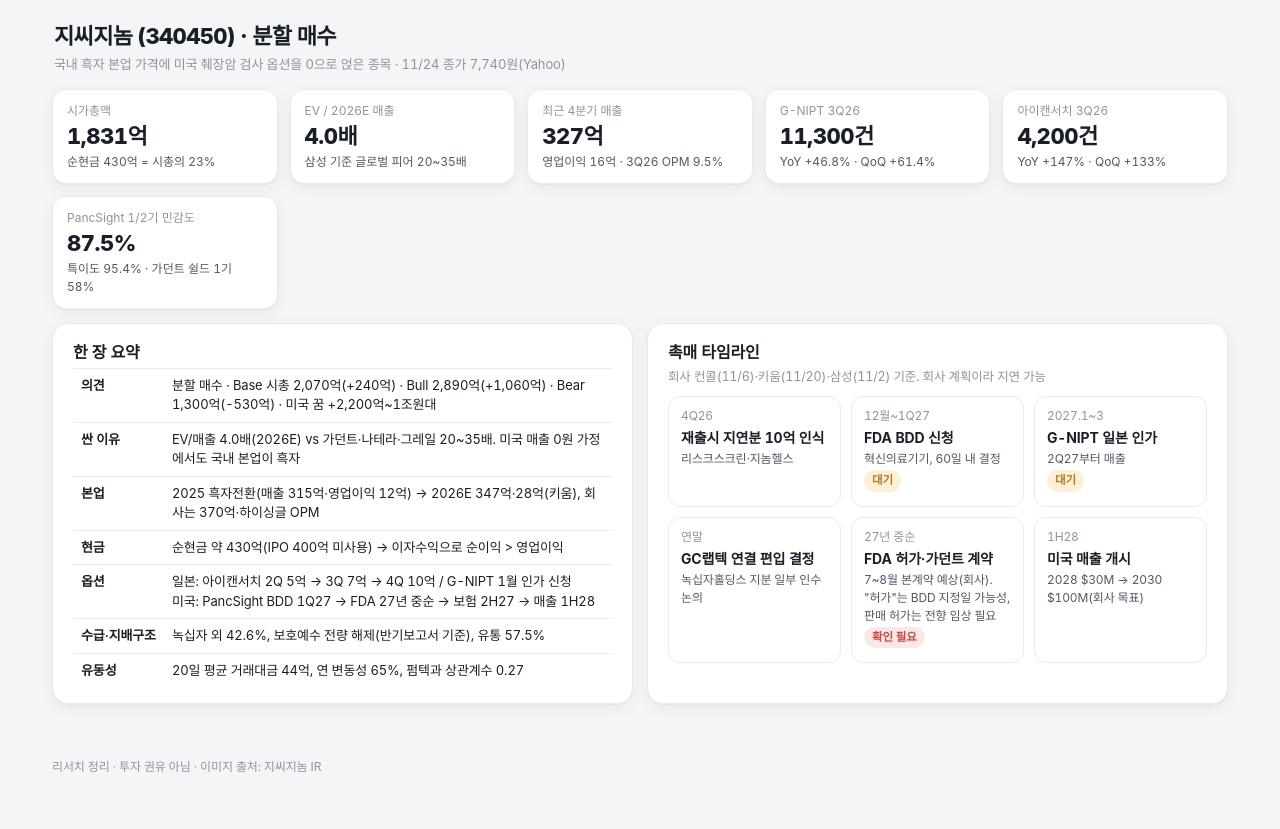
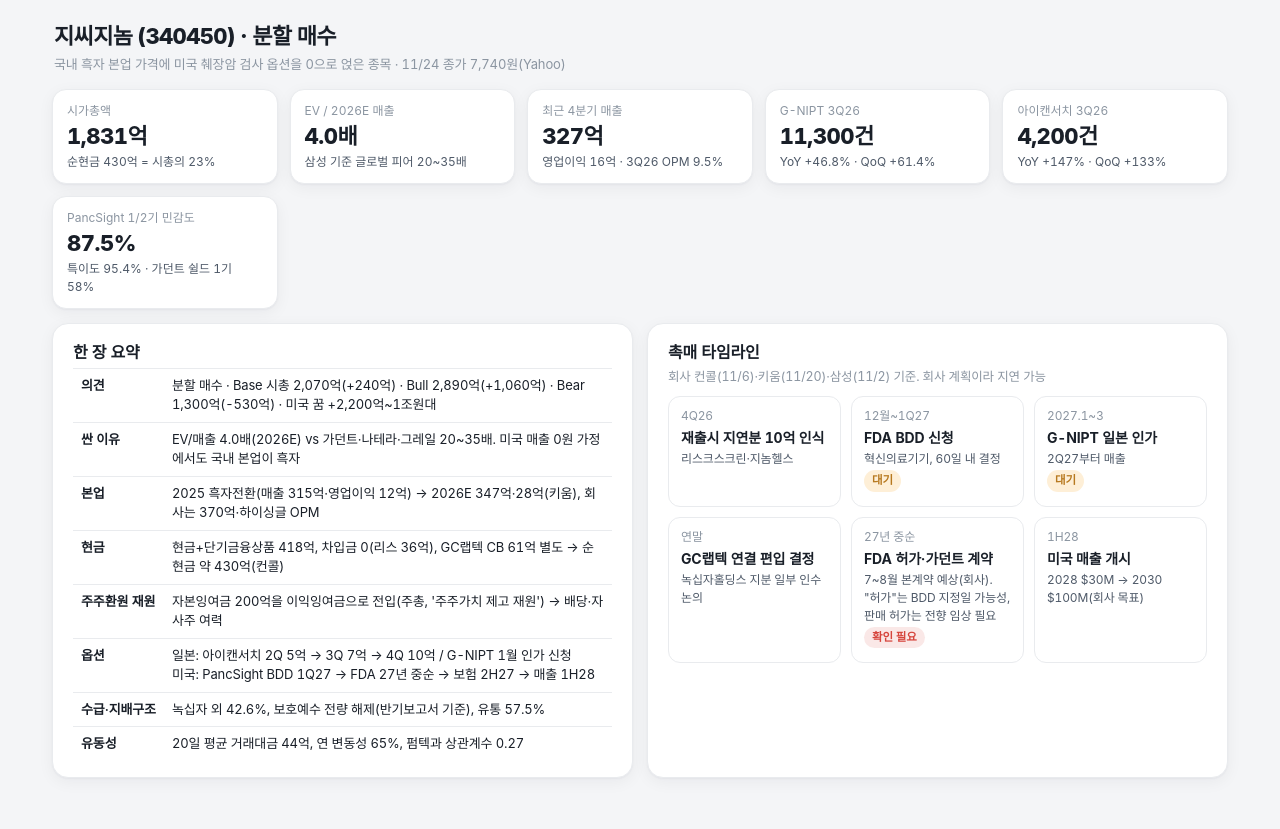
Before and after one commit to kimbob0604-cmyk/gcgenome-dashboard, a plain HTML site: page docs/index.html in a window 1280 px wide. Shown: the part 59-888 px from the top of the page. Drawn offline with nearby package versions, Linux system fonts and the light colour scheme; a web font is replaced by a local one.

Commit message:
3Q26 분기보고서 반영: 순이익, 현금, 일본 매출, GC랩텍 재무, PancSight 공시 단계
Co-Authored-By: Claude Opus 5.5 <noreply@anthropic.com>

```diff
--- a/docs/index.html
+++ b/docs/index.html
@@ -102,7 +102,7 @@ const PX=7740, SH=2365.08, NETCASH=430;           // 11/24 종가(Yahoo), 주식
 const MC=PX*SH/1e4;                                // 억원
 const Q=[ // 분기 실적: 삼성증권 1Q25~2Q26, 키움 3Q26
  {q:'1Q25',rev:68,op:-0.3,ni:3},{q:'2Q25',rev:78,op:2.9,ni:-1},{q:'3Q25',rev:88,op:7.7,ni:14},{q:'4Q25',rev:81,op:2.0,ni:24},
- {q:'1Q26',rev:74,op:1.4,ni:8},{q:'2Q26',rev:83,op:4.3,ni:8},{q:'3Q26',rev:89,op:8.5,ni:null}];
+ {q:'1Q26',rev:74,op:1.4,ni:8},{q:'2Q26',rev:83,op:4.3,ni:8},{q:'3Q26',rev:89,op:8.5,ni:2.6}];
 const SEG={q:['1Q25','2Q25','3Q25','4Q25','1Q26','2Q26'],
  산과:[19,21,23,22,22,22],암검사:[26,30,32,29,30,30],유전희귀:[14,11,15,14,14,16],검진:[8,16,18,16,9,15]};
 const Y=[{y:'2023',rev:273,op:2},{y:'2024',rev:259,op:-12},{y:'2025',rev:315,op:12},{y:'2026E',rev:347,op:28,e:1},{y:'2027E',rev:410,op:41,e:1}];
@@ -138,7 +138,8 @@ function build(){
  <tr><td>의견</td><td>분할 매수 · Base 시총 2,070억(+240억) · Bull 2,890억(+1,060억) · Bear 1,300억(-530억) · 미국 꿈 +2,200억~1조원대</td></tr>
  <tr><td>싼 이유</td><td>EV/매출 ${nf(ev/347,1)}배(2026E) vs 가던트·나테라·그레일 20~35배. 미국 매출 0원 가정에서도 국내 본업이 흑자</td></tr>
  <tr><td>본업</td><td>2025 흑자전환(매출 315억·영업이익 12억) → 2026E 347억·28억(키움), 회사는 370억·하이싱글 OPM</td></tr>
- <tr><td>현금</td><td>순현금 약 430억(IPO 400억 미사용) → 이자수익으로 순이익 > 영업이익</td></tr>
+ <tr><td>현금</td><td>현금+단기금융상품 418억, 차입금 0(리스 36억), GC랩텍 CB 61억 별도 → 순현금 약 430억(컨콜)</td></tr>
+ <tr><td>주주환원 재원</td><td>자본잉여금 200억을 이익잉여금으로 전입(주총, '주주가치 제고 재원') → 배당·자사주 여력</td></tr>
  <tr><td>옵션</td><td>일본: 아이캔서치 2Q 5억 → 3Q 7억 → 4Q 10억 / G-NIPT 1월 인가 신청<br>미국: PancSight BDD 1Q27 → FDA 27년 중순 → 보험 2H27 → 매출 1H28</td></tr>
  <tr><td>수급·지배구조</td><td>녹십자 외 42.6%, 보호예수 전량 해제(반기보고서 기준), 유통 57.5%</td></tr>
  <tr><td>유동성</td><td>20일 평균 거래대금 44억, 연 변동성 65%, 펌텍과 상관계수 0.27</td></tr>
@@ -153,7 +154,7 @@ function build(){
  </div>`)}
  </div></section>`;
  /* 실적 */
- H+=`<section class="page" id="fin"><div class="page-head"><h1>실적</h1><p>억원, 연결. 1Q25~2Q26 삼성증권(Quantiwise), 3Q26 키움(11/20). 3Q26 순이익은 미확인</p></div>
+ H+=`<section class="page" id="fin"><div class="page-head"><h1>실적</h1><p>억원, 연결. 1Q25~2Q26 삼성증권(Quantiwise), 3Q26 키움(11/20). 3Q26은 분기보고서(11/16)</p></div>
  <div class="two">${card('분기 매출과 영업이익률','',`<div class="ch-box"><canvas id="cQ"></canvas></div>`)}
  ${card('연간 매출·영업이익','2026E 키움, 2027E 내 추정(매출 +18%, OPM 10%)',`<div class="ch-box"><canvas id="cY"></canvas></div>`)}</div>
  ${card('외울 숫자','YoY는 같은 분기 비교',`<div class="tw"><table><thead><tr><th>분기</th><th class="n">매출</th><th class="n">YoY</th><th class="n">영업이익</th><th class="n">OPM</th><th class="n">순이익</th></tr></thead><tbody>${Q.map((r,i)=>{const p=i>=4?Q[i-4]:null;const y=p?(r.rev/p.rev-1)*100:null;return `<tr><td>${r.q}</td><td class="n">${nf(r.rev)}</td><td class="n ${cls(y)}">${pc(y)}</td><td class="n">${nf(r.op,1)}</td><td class="n">${nf(r.op/r.rev*100,1)}%</td><td class="n">${r.ni==null?'미확인':nf(r.ni)}</td></tr>`}).join('')}
@@ -211,7 +212,7 @@ function build(){
  </section>`;
  /* 미국·일본 */
  H+=`<section class="page" id="us"><div class="page-head"><h1>미국·일본</h1><p>가격에 0으로 둔 옵션</p></div>
- <div class="two">${card('일본 아이캔서치 매출 (억원)','2026 약 20억 예상, 2027 일본 매출 100억 목표(회사)',`<div class="ch-box"><canvas id="cJ"></canvas></div>`)}
+ <div class="two">${card('일본 아이캔서치 매출 (억원)','그룹 일본법인(GC Lymphotec) 기준 매출로 보임 · 지씨지놈 장부의 대 GC Lymphotec 매출은 9M26 0.3억, 전체 수출 4.7억(분기보고서)',`<div class="ch-box"><canvas id="cJ"></canvas></div>`)}
  ${card('췌장암 조기진단 성능 비교','후향적 결과. 키움·삼성·컨콜 정리',`<div class="tw"><table><thead><tr><th>제품</th><th class="n">민감도</th><th class="n">특이도</th><th class="n">1/2기 민감도</th><th>상태</th></tr></thead><tbody>
  <tr><td><b>PancSight(지씨지놈)</b></td><td class="n">95.0%</td><td class="n">95.6%</td><td class="n"><b>87.5~91.7%</b></td><td>BDD 신청 예정</td></tr>
  <tr><td>PDACatch(S사)</td><td class="n">84.0%</td><td class="n">89.0%</td><td class="n">75.4%</td><td>2023 출시</td></tr>
@@ -220,6 +221,7 @@ function build(){
  <tr><td>Freenome(대장암)</td><td class="n">81%</td><td class="n">90.4%</td><td class="n">-</td><td>2026.7 FDA 승인</td></tr>
  <tr><td>메디케어 등재 기준</td><td class="n">74%</td><td class="n">90%</td><td class="n">-</td><td>회사가 들은 가이던스</td></tr></tbody></table></div>`)}</div>
  ${card('미국 구조: 지씨지놈 몫은 얼마인가','가장 많이 받을 질문',`<ul class="def">
+ <li class="up"><b>분기보고서(11/16):</b> GC랩텍 9M26 매출 226억·순이익 28억이지만 <b>자본 -205억(자본잠식)</b>. 지씨지놈 장부엔 지분법 손익 미반영(장부가 97억 변동 없음, PPA 잠정). 주력은 혈장 공여자 선별검사, 임직원 17명</li>
  <li>미국 사업 주체는 관계사 <b>GC랩텍</b>(CLIA 실험실). 지씨지놈 지분 24.1% → 컨버터블 노트 전환 시 31%(내년 상반기), 지씨지놈은 로열티 수취</li>
  <li>최대주주 녹십자홀딩스 51% → 지씨지놈이 일부를 가져와 연결 편입하는 방안 논의, 연말 결정 예정</li>
  <li>유통: 가던트헬스와 계약 협의. 매출 배분 4:6(가던트:랩텍) 논의 중, 미확정</li>
@@ -235,6 +237,7 @@ function build(){
  <tr><td>① 필수</td><td>생명을 위협하는 질환을 더 효과적으로 진단 → 췌장암 조기 발견, 충족 가능성 높음</td></tr>
  <tr><td>② 택1</td><td>(A) 획기적 기술 (B) <b>승인된 대안 없음</b> (C) 상당한 이점 (D) 환자 최선의 이익 → 승인된 췌장암 혈액 선별검사가 없어 (B) 해당</td></tr>
  <tr><td>제도 규모</td><td>누적 지정 1,320건 중 판매 허가 210건(16%, 2026.6.30 FDA)</td></tr>
+ <tr><td>공시상 단계</td><td>분기보고서(11/16): PancSight '기술개발·알고리즘 고도화', FDA 규제 컨설팅 계약(2026.11)으로 <b>BDD 신청 준비 중</b>, 미국 의료기관 검체 계약(2026.6). '27년 허가'는 공시에 없음</td></tr>
  <tr><td>감점 요인</td><td>후향적 사례-대조 데이터뿐, 미국 사용 대상 집단·검증 계획 요구 가능</td></tr></tbody></table>`)}
  ${card('2025~26 사례','',`<div class="tw"><table><thead><tr><th>제품</th><th>날짜</th><th>결과</th><th>시사점</th></tr></thead><tbody>
  <tr><td>Shield MCD(가던트)</td><td>2025.6</td><td>BDD</td><td class="d">유통 파트너가 자체 다중암 검사 보유</td></tr>
@@ -345,12 +348,15 @@ function build(){
  ['순이익이 영업이익보다 큰 이유는?','IPO 자금 400억을 아직 쓰지 않아 이자수익이 나고 금융손익이 개선됐습니다. 그래서 순이익 기준 PER보다 EV/매출로 시총을 봅니다.'],
  ['가던트가 왜 남의 췌장암 검사를 팔아주나?','가던트 자체 다중암 검사의 췌장암 민감도는 약 68%이고, 직접 경쟁사 ClearNote는 가던트와 미국에서 경쟁하는 회사라 기술을 넘길 이유가 없습니다. 지씨지놈은 미국 판매망이 없고 국내에서 Guardant360을 팔아 온 관계가 있습니다. 다만 아직 MOU 단계라, 본계약이 나오면 시총 애드가 +880억에서 +1,210억으로 한 단계 올라간다고 봅니다.'],
  ['왜 쓰리빌리언이 아니라 지씨지놈인가?','시총은 둘 다 약 1,900억인데, 지씨지놈은 매출이 3~4배이고 흑자입니다. PBR은 2.3배 vs 7.7배입니다. GVA가 쓰리빌리언을 메자닌으로 담은 걸 보면, 주식으로 담을 수 있는 쪽은 지씨지놈이라고 봤습니다.'],
- ['녹십자의료재단 의존도는?','1H26 매출의 83.6%가 녹십자의료재단입니다. 재단이 병·의원 검체를 받아 지씨지놈이 분석하는 계약(2019~) 구조라 영업망은 강점이지만, 계약 조건이 바뀌면 바로 실적에 영향이 갑니다.'],
- ['수급 이슈는?','녹십자 19.6%, 특수관계인 22.9%, 유통 57.5%이고 보호예수는 전량 해제됐습니다. 회사는 더 이상 수급 이슈가 없다고 했습니다.'],
+ ['녹십자의료재단 의존도는?','9M26 매출의 83.8%(206.8억)가 녹십자의료재단입니다. 재단이 병·의원 검체를 받아 지씨지놈이 분석하는 계약(2019~) 구조라 영업망은 강점이지만, 계약 조건이 바뀌면 바로 실적에 영향이 갑니다.'],
+ ['3분기 순이익이 왜 2.6억으로 줄었나?','영업이익은 8.5억으로 10% 늘었습니다. 순이익이 1년 전 14.3억에서 2.6억으로 준 건 GC랩텍 전환사채 평가손실(약 3.4억)로 금융수익이 -1.5억이 됐기 때문입니다. 본업이 아니라 평가 손익이라 시총 계산은 영업 기준 EV/매출로 합니다.'],
+ ['일본 매출은 지씨지놈 실적인가?','분기보고서를 보면 지씨지놈이 일본 파트너 GC Lymphotec에 판 금액은 9개월 0.3억, 전체 수출은 4.7억입니다. 컨콜의 일본 2Q 5억·3Q 7억은 그룹 일본법인 매출로 보입니다. 그래서 일본은 Base 시총에 넣지 않았고, 지씨지놈 몫의 구조를 확인할 항목으로 둡니다.'],
+ ['GC랩텍이 자본잠식인데 지분법이 들어오나?','GC랩텍은 9개월 순이익 28억 흑자지만 자본이 -205억입니다. 지씨지놈 장부엔 아직 지분법 손익이 반영되지 않았고 인수가격배분(PPA)도 끝나지 않았습니다. 그래서 로열티·지분법 애드는 GC랩텍 재무가 정상화된다는 전제가 붙고, 연결 편입 때도 이 부채를 함께 떠안는다는 점이 리스크입니다.'],
+ ['수급 이슈는?','분기보고서 기준 녹십자 19.60%, 녹십자홀딩스 9.54% 등 계열 29.3%이고 보호예수는 전량 해제됐습니다. 회사는 더 이상 수급 이슈가 없다고 했습니다.'],
  ['펌텍과 같이 들어도 되나?','상장 이후 상관계수 0.27입니다. 펌텍이 3% 넘게 빠진 55일 동안 지씨지놈은 평균 -1.6%였습니다. 하루 거래대금이 40억대라 30억 비중은 일주일이면 담을 수 있습니다.']];
  H+=`<section class="page" id="qa"><div class="page-head"><h1>예상 질의</h1><p>눌러서 답 보기</p></div>${card('','',`<div class="qa">${QA.map(([q,a])=>`<details><summary>${q}</summary><p>${a}</p></details>`).join('')}</div>`)}</section>`;
  H+=`<section class="page" id="src"><div class="page-head"><h1>출처와 확인할 것</h1></div>${card('출처','',`<ul class="def"><li>지씨지놈 컨콜 메모(2026.11.6, 노션)</li><li>키움증권 「지놈 아저씨 미국 간대요」(2026.11.20, Not Rated)</li><li>삼성증권 「내실을 다지면서 미국 진출 순항 중」(2026.11.2, Not Rated)</li><li>주가: Yahoo Finance(11/24 종가 ${nf(PX)}원). 네이버 표시가와 다를 수 있음</li><li>GVA 쓰리빌리언 보유: DART 전환사채·유상증자 결정(2026.4.23)</li></ul>`)}
- ${card('면접 전 확인','',`<ul class="def"><li>3Q26 순이익과 분기보고서 확정 숫자(DART 접속 제한으로 미확인)</li><li>11/24 종가: Yahoo 7,740원 vs 네이버 장중 7,690원</li><li>GC랩텍 로열티율과 연결 편입 결정</li><li>순현금 430억은 회사 설명 기준(삼성: 1H26 현금성 자산 420억)</li></ul>`)}</section>`;
+ ${card('면접 전 확인','',`<ul class="def"><li class="muted">확인 완료: 3Q26 순이익 2.6억(분기보고서) · 현금+단기금융상품 418억</li><li>일본 매출이 지씨지놈 몫인지(장부상 대 GC Lymphotec 매출 9M 0.3억)</li><li>GC랩텍 지분법 반영 시점·PPA, 자본잠식(-205억) 해소 방안</li><li>11/24 종가: Yahoo 7,740원 vs 네이버 장중 7,690원</li><li>GC랩텍 로열티율과 연결 편입 결정</li><li>순현금 430억은 회사 설명 기준(삼성: 1H26 현금성 자산 420억)</li></ul>`)}</section>`;
  $('#main').innerHTML=H;
  $('#foot').textContent='리서치 정리 · 투자 권유 아님 · 이미지 출처: 지씨지놈 IR';
  $('#stamp').textContent='기준 2026-11-24';
```
Also changed, not shown: 1 other file.
